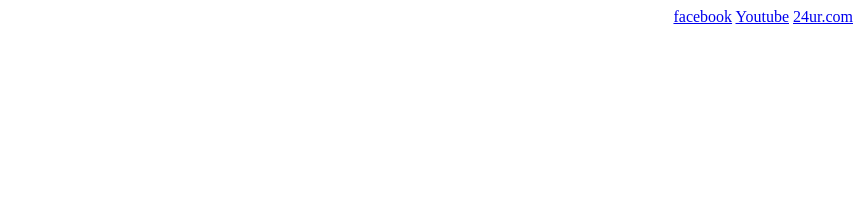
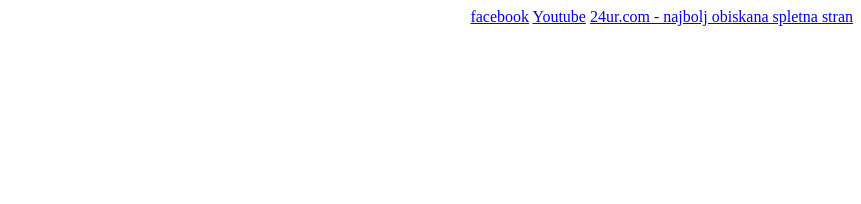
Before and after one commit to mihaklatzer/testniprojekt, a plain HTML site: page index.html in a window 1280 px wide. Shown: the top 204 px of the page, without its empty margins (419-1280 px from the left). Drawn offline with Linux system fonts and the light colour scheme.

Commit message:
“index.html”

```diff
--- a/index.html
+++ b/index.html
@@ -7,7 +7,7 @@
     <div class="navigacija">
         <a href="www.facebook.com">facebook</a>
         <a href="www.youtube.com">Youtube</a>
-        <a href="www.24ur.com">24ur.com</a>
+        <a href="www.24ur.com">24ur.com - najbolj obiskana spletna stran</a>
     </div>
     <div id="iskanje">
         <img src="smartlogo.jpg" alt="google smart ninja logo">
```
